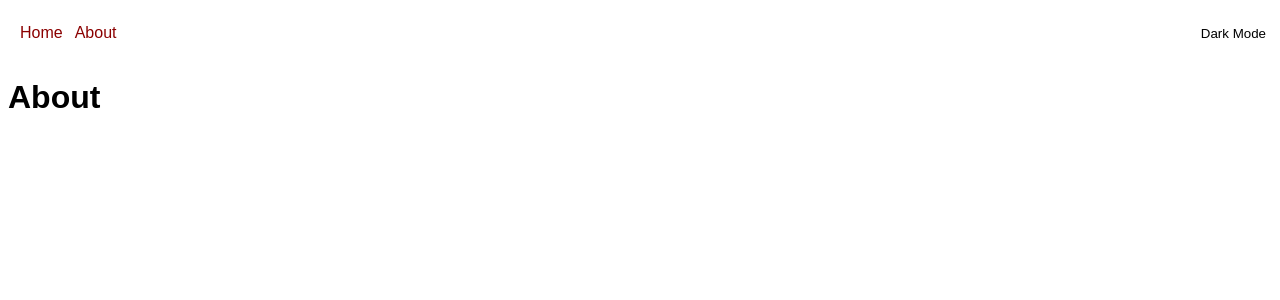
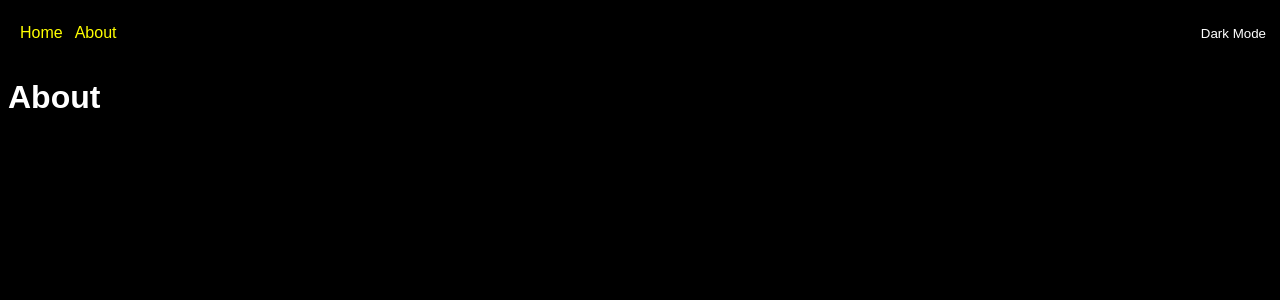
Before and after one commit to pon0204/nextjs-practice, a Next.js app: page /about in a window 1280 px wide. Shown: the top 300 px of the page. Built offline with nearby package versions, Linux system fonts and the light colour scheme.

Commit message:
feat: ダークモードスタイル設定

```diff
--- a/components/ThemeSwitch.js
+++ b/components/ThemeSwitch.js
@@ -14,6 +14,7 @@
             background: none;
             border: none;
             cursor: pointer;
+            color: inherit;
           }
         `}
       </style>
--- a/styles/globals.css
+++ b/styles/globals.css
@@ -1,12 +1,29 @@
+/* Light Theme **/
+:root {
+  --background-color: white;
+  --link-color: darkred;
+  --text-color: black;
+}
+
+/* Dark Theme **/
+:root {
+  --background-color: black;
+  --link-color: yellow;
+  --text-color: white;
+}
+
 body {
-  font-family: "Arial";
+  font-family: 'Arial';
+  background-color: var(--background-color);
+  color: var(--text-color);
 }
 
 a {
-  color: darkred;
+  color: var(--link-color);
   text-decoration: none;
 }
 
-a:focus, a:hover{
+a:focus,
+a:hover {
   text-decoration: underline;
 }
```
